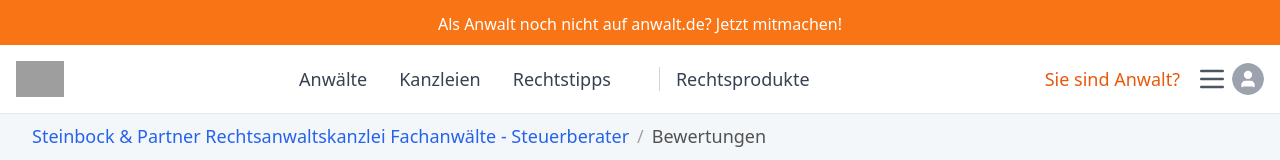
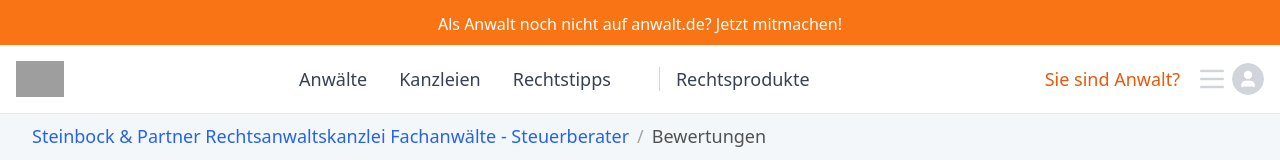
Before and after one commit to dvvvvv411/legal-webpage-builder, a React (Vite) app: page / in a window 1280 px wide. Shown: the top 160 px of the page. Built offline with nearby package versions, Linux system fonts and the light colour scheme; grey boxes are pictures that could not be loaded.

Commit message:
Style icons in light gray
Change the color of both icons to light gray.

```diff
--- a/src/components/Header.tsx
+++ b/src/components/Header.tsx
@@ -65,9 +65,9 @@ const Header = () => {
                 Sie sind Anwalt?
               </a>
               <div className="flex items-center space-x-1">
-                <Menu className="w-8 h-8 text-gray-600 cursor-pointer" />
+                <Menu className="w-8 h-8 text-gray-300 cursor-pointer" />
                 <Avatar className="w-8 h-8">
-                  <AvatarFallback className="bg-gray-400">
+                  <AvatarFallback className="bg-gray-300">
                     <User className="w-5 h-5 text-white fill-white" />
                   </AvatarFallback>
                 </Avatar>
@@ -78,7 +78,7 @@ const Header = () => {
             <div className="md:hidden">
               <Sheet>
                 <SheetTrigger asChild>
-                  <Menu className="w-8 h-8 text-gray-600 cursor-pointer" />
+                  <Menu className="w-8 h-8 text-gray-300 cursor-pointer" />
                 </SheetTrigger>
                 <SheetContent side="right" className="w-80">
                   <div className="flex flex-col py-6">
```
